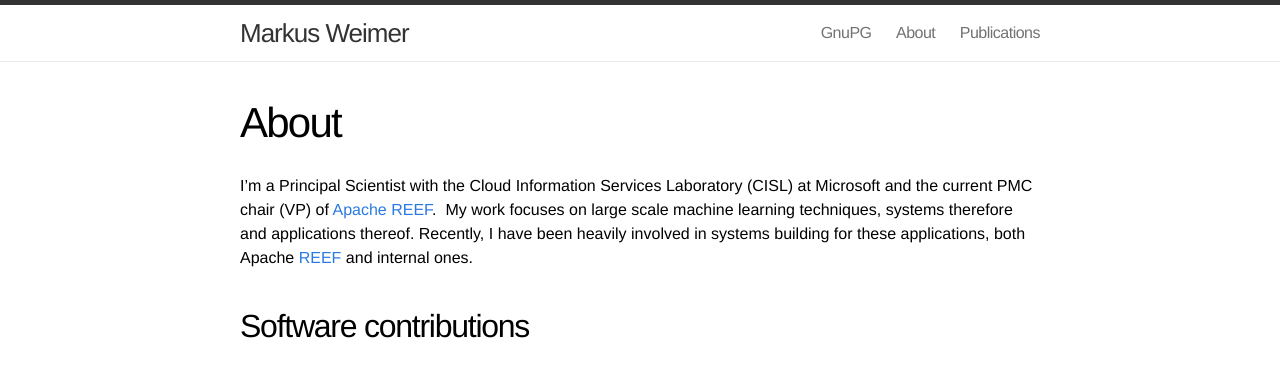
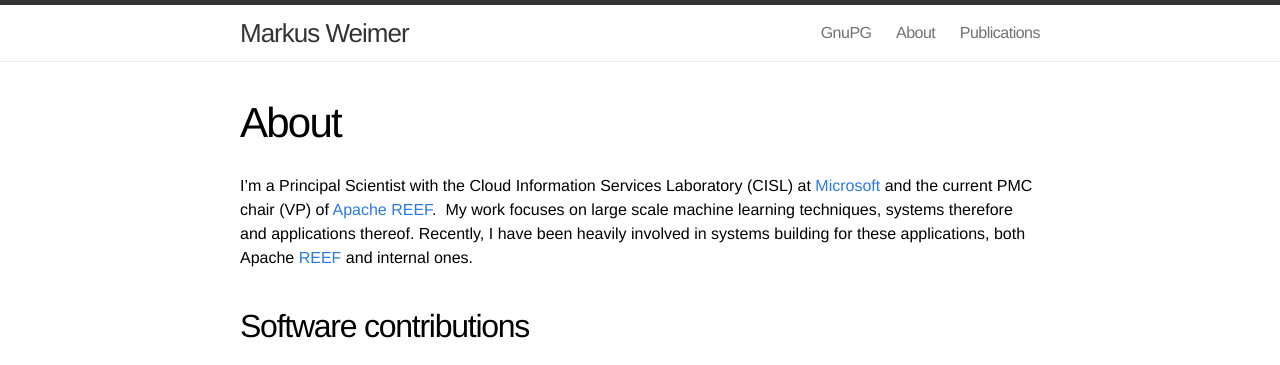
Before and after one commit to markusweimer/markusweimer.github.io, a Jekyll site: the page built from about.md, in a window 1280 px wide and 900 px high. Shown: the top 365 px of the window. Built offline with Jekyll 4.4.1, drawn with Linux system fonts in a browser that asks for light colours; some of the changed text lies outside the part shown.

```diff
--- a/about.md
+++ b/about.md
@@ -5,7 +5,7 @@
 ---
 
 
-I'm a Principal Scientist with the Cloud Information Services Laboratory (CISL) at Microsoft and the current PMC chair (VP) of [Apache REEF][REEF].  My work focuses on large scale machine learning techniques, systems therefore and applications thereof. Recently, I have been heavily involved in systems building for these applications, both Apache [REEF] and internal ones.
+I'm a Principal Scientist with the Cloud Information Services Laboratory (CISL) at [Microsoft] and the current PMC chair (VP) of [Apache REEF][REEF].  My work focuses on large scale machine learning techniques, systems therefore and applications thereof. Recently, I have been heavily involved in systems building for these applications, both Apache [REEF] and internal ones.
 
 
 ## Software contributions
```
Also changed, not shown: other parts of about.md (+2 -0 lines).
